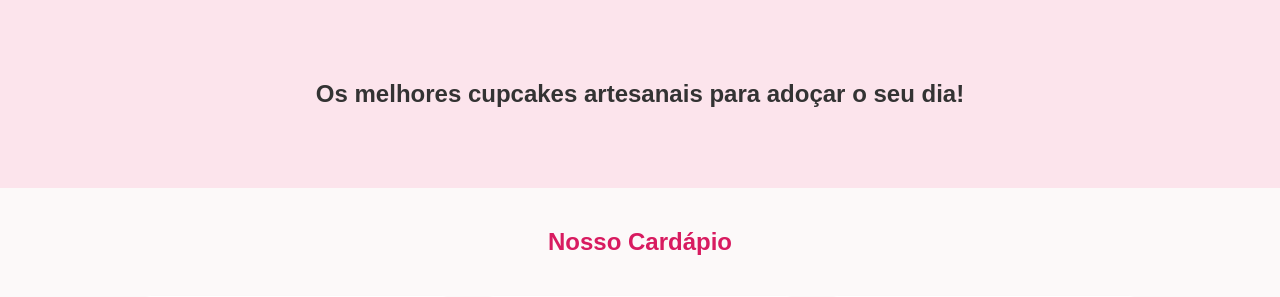
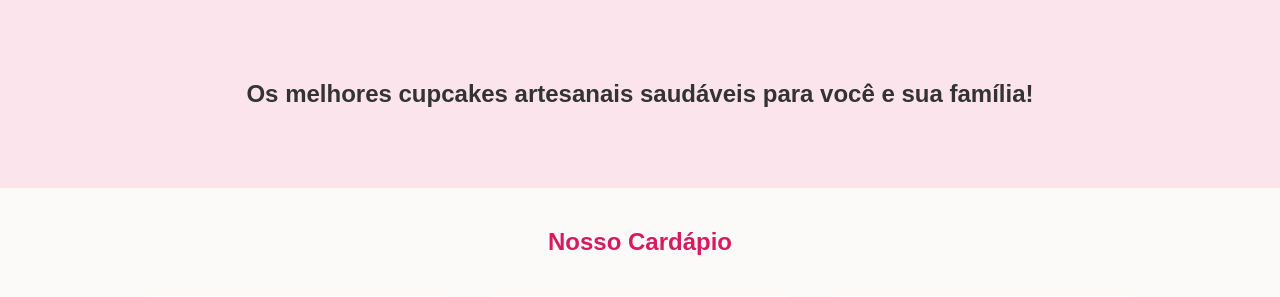
Before and after one commit to luiscotian/projeto-integrador-cupcake, a Flask app: page / in a window 1280 px wide. Shown: the part 68-365 px from the top of the page. Run offline with Flask 3, Linux system fonts and the light colour scheme; data comes from the database, SQL or seed files in the repository.

Commit message:
Update cupcake tagline for healthier options

```diff
--- a/templates/index.html
+++ b/templates/index.html
@@ -19,7 +19,7 @@
     </header>
     <main>
         <section class="hero">
-            <h2>Os melhores cupcakes artesanais para adoçar o seu dia!</h2>
+            <h2>Os melhores cupcakes artesanais saudáveis para você e sua família!</h2>
         </section>
         <section id="produtos">
             <h2 class="section-title">Nosso Cardápio</h2>
```
